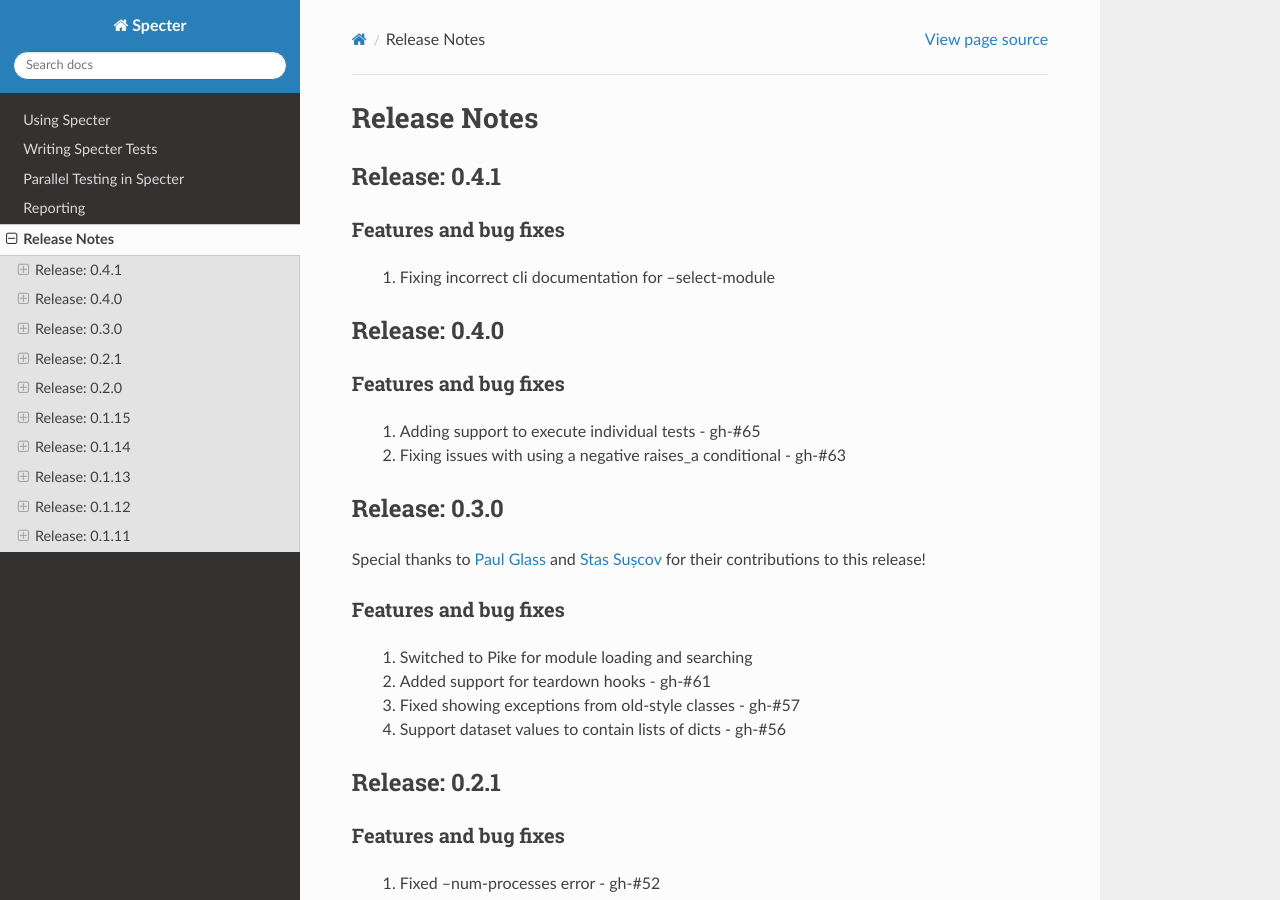
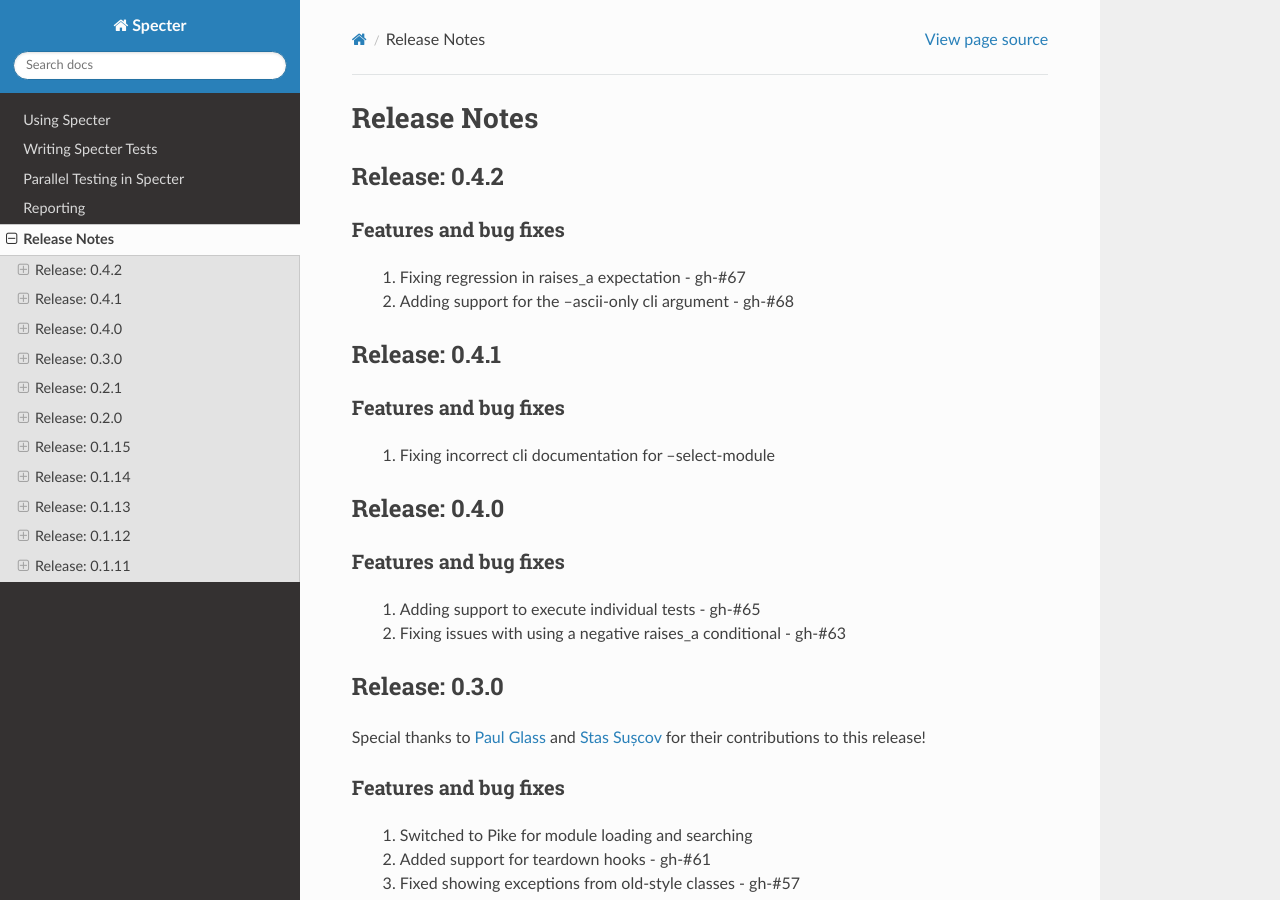
Before and after one commit to jmvrbanac/Specter, a Sphinx documentation site: the page built from docs/release_notes/index.rst, in a window 1280 px wide and 900 px high. Built offline with Sphinx 7.4.7 and the Read the Docs theme 2.0.0, drawn with Linux system fonts in a browser that asks for light colours.

Commit message:
Adding release notes for 0.4.2

```diff
--- a/docs/release_notes/index.rst
+++ b/docs/release_notes/index.rst
@@ -3,6 +3,15 @@
 
 Release Notes
 =================
+
+Release: 0.4.2
+--------------------------------
+
+Features and bug fixes
+^^^^^^^^^^^^^^^^^^^^^^^^
+
+ #. Fixing regression in raises_a expectation - gh-#67
+ #. Adding support for the --ascii-only cli argument - gh-#68
 
 Release: 0.4.1
 --------------------------------
```
